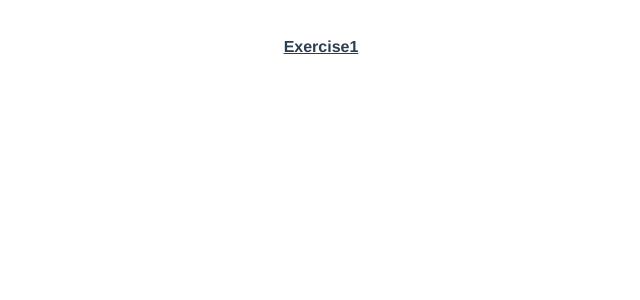
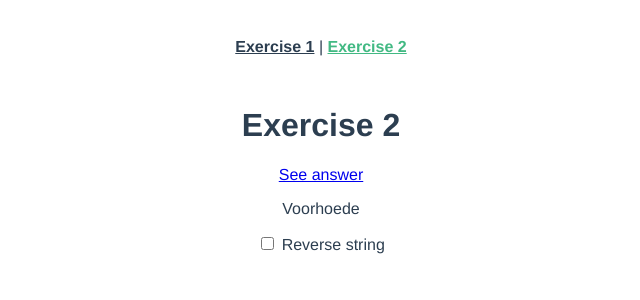
Before and after one commit to voorhoede/code-class-vue-composition-api, a Vue app: page /exercise2 in a window 1280 px wide. Before the commit this address had no page. Shown: the top 300 px of the page, without its empty margins (319-959 px from the left). Built offline with nearby package versions, Linux system fonts and the light colour scheme.

Commit message:
exercise2

```diff
--- a/src/App.vue
+++ b/src/App.vue
@@ -1,6 +1,7 @@
 <template>
   <div id="nav">
-    <router-link to="exercise1">Exercise1</router-link>
+    <router-link to="exercise1">Exercise 1</router-link> |
+    <router-link to="exercise2">Exercise 2</router-link>
   </div>
   <router-view/>
 </template>
--- a/src/router/index.js
+++ b/src/router/index.js
@@ -22,6 +22,20 @@ const routes = [
       return import(/* webpackChunkName: "exercise1/answer" */ '../views/Exercise1Answer/index.vue')
     }
   },
+  {
+    path: '/exercise2',
+    name: 'Exercise2',
+    component: function () {
+      return import(/* webpackChunkName: "exercise2" */ '../views/Exercise2/index.vue')
+    }
+  },
+  {
+    path: '/exercise2-answer',
+    name: 'Exercise2Answer',
+    component: function () {
+      return import(/* webpackChunkName: "exercise2/answer" */ '../views/Exercise2Answer/index.vue')
+    }
+  },
 ]
 
 const router = createRouter({
--- /dev/null
+++ b/src/views/Exercise2/components/StringReverser.vue
@@ -0,0 +1,34 @@
+<template>
+  <p>{{ modifiedString }}</p>
+  <label>
+    <input type="checkbox" v-model="stringIsReversed"/>
+    Reverse string
+  </label>
+</template>
+
+<script>
+  import { ref, computed } from 'vue'
+
+  export default {
+    props: {
+      string: {
+        type: String,
+        required: true,
+      }
+    },
+    setup(props) {
+      const stringIsReversed = ref(false)
+
+      /**
+       * @TODO use `computed` to reverse the `string` prop,
+       * when `stringIsReversed` equals true
+       */
+      const modifiedString = props.string
+
+      return {
+        modifiedString,
+        stringIsReversed,
+      }
+    }
+  }
+</script>
--- /dev/null
+++ b/src/views/Exercise2/index.vue
@@ -0,0 +1,17 @@
+<template>
+  <div>
+    <h1>Exercise 2</h1>
+    <router-link :to="{ name: 'Exercise2Answer' }">See answer</router-link>
+    <string-reverser string="Voorhoede"/>
+  </div>
+</template>
+
+<script>
+  import StringReverser from './components/StringReverser'
+
+  export default {
+    components: {
+      StringReverser
+    }
+  }
+</script>
--- /dev/null
+++ b/src/views/Exercise2Answer/components/StringReverser.vue
@@ -0,0 +1,38 @@
+<template>
+  <p>{{ modifiedString }}</p>
+  <label>
+    <input type="checkbox" v-model="stringIsReversed"/>
+    Reverse string
+  </label>
+</template>
+
+<script>
+  import { ref, computed } from 'vue'
+
+  export default {
+    props: {
+      string: {
+        type: String,
+        required: true,
+      }
+    },
+    setup(props) {
+      const stringIsReversed = ref(false)
+      const modifiedString = computed(() => {
+        if (stringIsReversed.value) {
+          return props.string
+            .split('')
+            .reverse()
+            .join('')
+        }
+
+        return props.string
+      })
+
+      return {
+        modifiedString,
+        stringIsReversed,
+      }
+    }
+  }
+</script>
--- /dev/null
+++ b/src/views/Exercise2Answer/index.vue
@@ -0,0 +1,17 @@
+<template>
+  <div>
+    <h1>Exercise 2</h1>
+    <router-link :to="{ name: 'Exercise2' }">Back to exercise</router-link>
+    <string-reverser string="Voorhoede"/>
+  </div>
+</template>
+
+<script>
+  import StringReverser from './components/StringReverser'
+
+  export default {
+    components: {
+      StringReverser
+    }
+  }
+</script>
```
